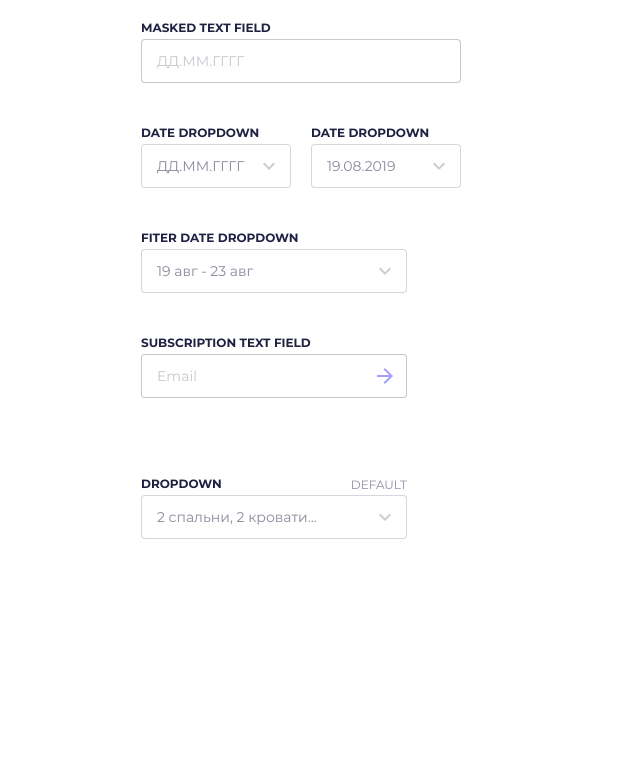
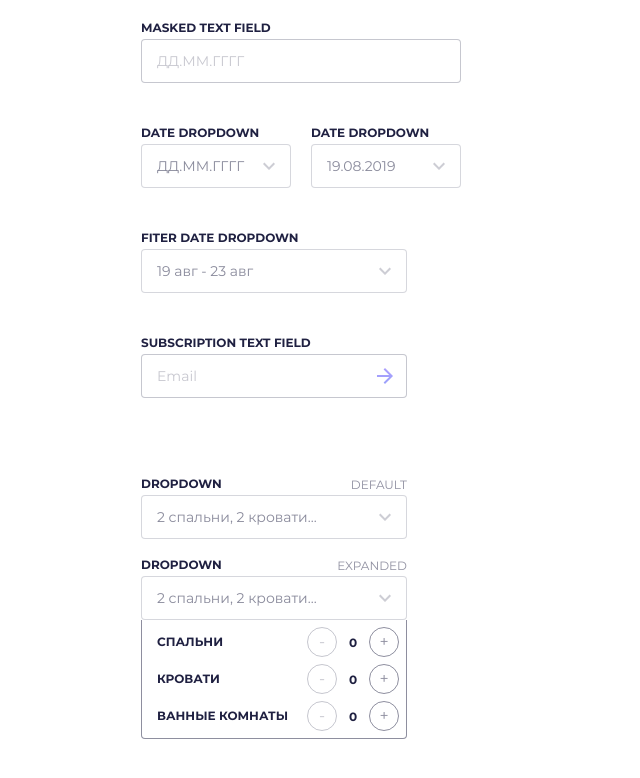
Before and after one commit to KIrilldeveloper48/MetaLamp_Toxin, a React app: page / in a window 1280 px wide. Shown: the part 1321-2099 px from the top of the page, without its empty margins (0-640 px from the left). Before the commit the page ends 2003 px from the top, so only its background shows below. Built offline with nearby package versions, Linux system fonts and the light colour scheme.

Commit message:
Начал работу на списком чекбоксов

```diff
--- /dev/null
+++ b/src/components/App/checkbox/Checkbox.jsx
@@ -0,0 +1,18 @@
+import React from 'react';
+
+const Checkbox = () => {
+  return (
+    <div className="checkbox">
+      <p className="checkbox__title cta-title">expandable checkbox list</p>
+      <button className="checkbox__btn"></button>
+      <ul className="checkbox__list">
+        <li className="checkbox__item">
+          <input id="check" type="checkbox" />
+          <label htmlFor="check">Завтрак</label>
+        </li>
+      </ul>
+    </div>
+  );
+};
+
+export default Checkbox;
--- a/src/pages/ui-kit/Ui-kit-page.jsx
+++ b/src/pages/ui-kit/Ui-kit-page.jsx
@@ -10,6 +10,7 @@
 import './ui-kit.scss';
 import NumberField from '../../components/number-field/Number-field';
 import SubscriptionForm from '../../components/subscription-form/Subscription-form';
+import Checkbox from '../../components/App/checkbox/checkbox';
 
 const UiKitPage = () => {
   return (
@@ -63,7 +64,9 @@
           </div>
 
           <div className="form-elements__group-3">
-            <Dropdown placeholder="2 спальни, 2 кровати..." label="dropdown" styleType="Default" mod="ui-kit-default"/>
+            <Dropdown placeholder="2 спальни, 2 кровати..." label="dropdown" styleType="Default" mod="ui-kit-default" />
+            <Dropdown placeholder="2 спальни, 2 кровати..." label="dropdown" styleType="Expanded" mod="ui-kit-expanded" />
+            <Checkbox />
           </div>
 
         </div>
```
Also changed, not shown: src/components/App/checkbox/checkbox-list/Checkbox-list.jsx (added), src/components/App/checkbox/checkbox-list/checkbox-item/Checkbox-item.jsx (added), src/components/App/checkbox/checkbox-list/checkbox-item/checkbox-item.scss (added), src/components/App/checkbox/checkbox-list/checkbox-list.scss (added), src/components/App/checkbox/checkbox.scss (added).
